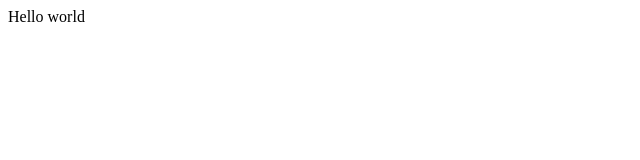
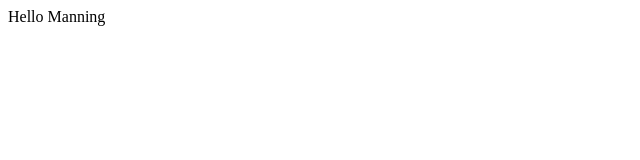
Before and after one commit to victorbecerragit/todo-list, a plain HTML site: page index.html in a window 1280 px wide. Shown: the full height of the page, 0-640 px from the left. Drawn offline with Linux system fonts and the light colour scheme.

Commit message:
Update greeting audience to Manning

```diff
--- a/index.html
+++ b/index.html
@@ -1 +1 @@
-<html><body><p>Hello world</p></body></html>
+<html><body><p>Hello Manning</p></body></html>
```
